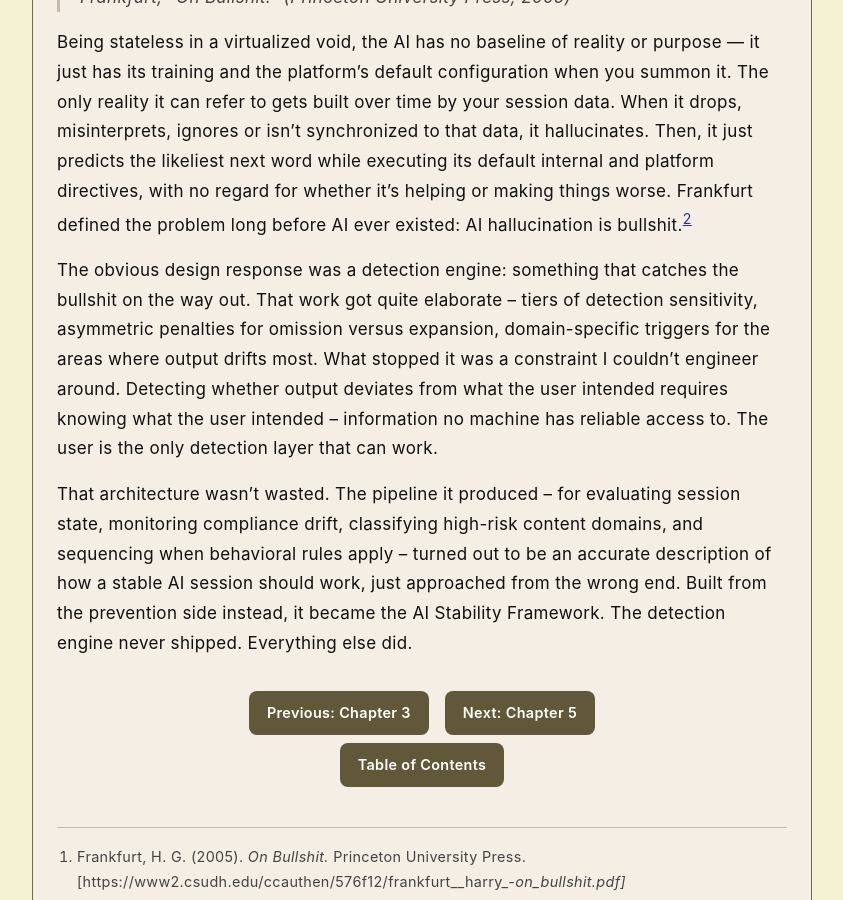
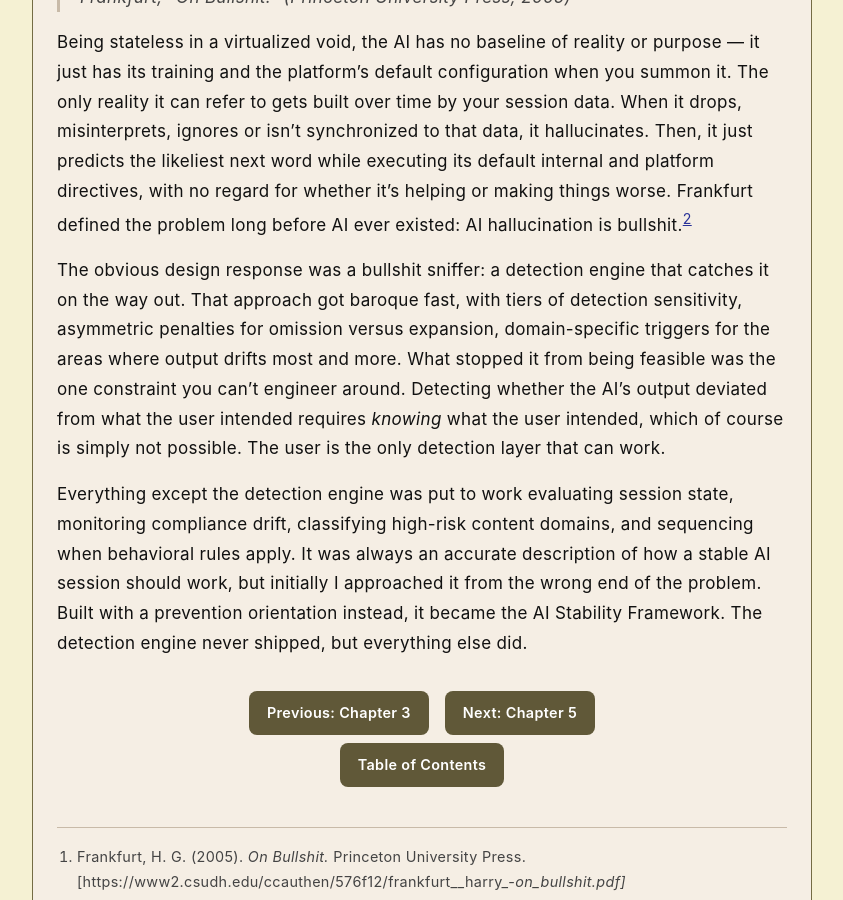
Before and after one commit to rojaslen/AISF-WEB, a Jekyll site: the page built from ch04-bs.md, in a window 1280 px wide and 900 px high, scrolled down 806 px. Shown: the whole window, without its empty margins (218-1061 px from the left). Built offline with Jekyll 4.4.1, drawn with Linux system fonts in a browser that asks for light colours; some web fonts are replaced.

Commit message:
Update ch04-bs.md
tightened voice & emphasis

```diff
--- a/ch04-bs.md
+++ b/ch04-bs.md
@@ -18,9 +18,9 @@ I was developing a work presentation to suggest we test-run the result with a sm
 
 Being stateless in a virtualized void, the AI has no baseline of reality or purpose — it just has its training and the platform's default configuration when you summon it. The only reality it can refer to gets built over time by your session data. When it drops, misinterprets, ignores or isn't synchronized to that data, it hallucinates. Then, it just predicts the likeliest next word while executing its default internal and platform directives, with no regard for whether it's helping or making things worse. Frankfurt defined the problem long before AI ever existed: AI hallucination is bullshit.[^4b]
 
-The obvious design response was a detection engine: something that catches the bullshit on the way out. That work got quite elaborate -- tiers of detection sensitivity, asymmetric penalties for omission versus expansion, domain-specific triggers for the areas where output drifts most. What stopped it was a constraint I couldn't engineer around. Detecting whether output deviates from what the user intended requires knowing what the user intended -- information no machine has reliable access to. The user is the only detection layer that can work.
+The obvious design response was a bullshit sniffer: a detection engine that catches it on the way out. That approach got baroque fast, with tiers of detection sensitivity, asymmetric penalties for omission versus expansion, domain-specific triggers for the areas where output drifts most and more. What stopped it from being feasible was the one constraint you can't engineer around. Detecting whether the AI's output deviated from what the user intended requires *knowing* what the user intended, which of course is simply not possible. The user is the only detection layer that can work.
 
-That architecture wasn't wasted. The pipeline it produced -- for evaluating session state, monitoring compliance drift, classifying high-risk content domains, and sequencing when behavioral rules apply -- turned out to be an accurate description of how a stable AI session should work, just approached from the wrong end. Built from the prevention side instead, it became the AI Stability Framework. The detection engine never shipped. Everything else did.
+Everything except the detection engine was put to work evaluating session state, monitoring compliance drift, classifying high-risk content domains, and sequencing when behavioral rules apply. It was always an accurate description of how a stable AI session should work, but initially I approached it from the wrong end of the problem. Built with a prevention orientation instead, it became the AI Stability Framework. The detection engine never shipped, but everything else did.
 
 <nav>
 <div class="chapter-nav">
```
